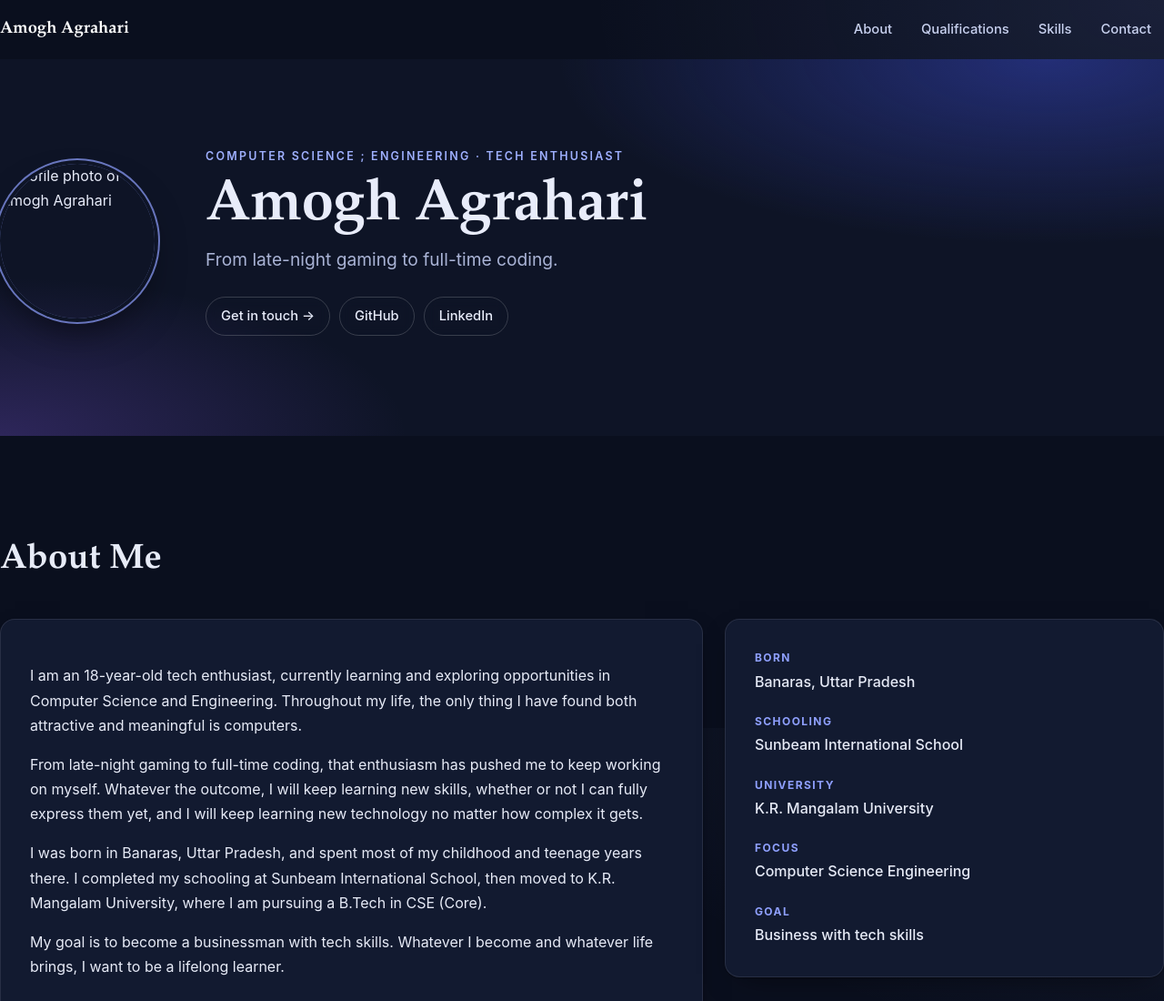
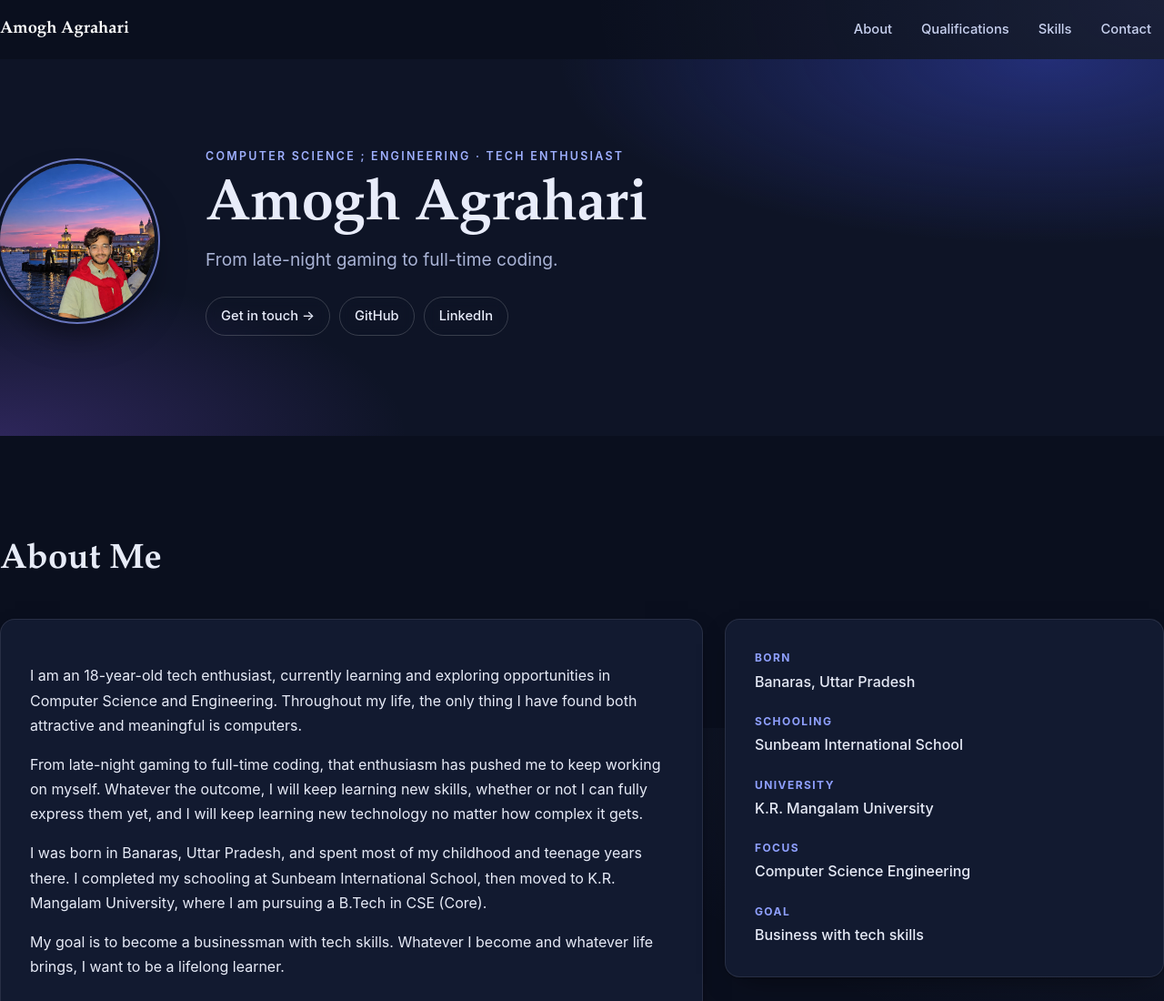
Before and after one commit to amoghagrahari2508-bot/WEB-DEV-1-ASSIGNMENT, a plain HTML site: page assignment2.html in a window 1280 px wide. Shown: the top 1100 px of the page at 91% size. Drawn offline with Linux system fonts and the light colour scheme.

Commit message:
Update assignment2.html

```diff
--- a/assignment2.html
+++ b/assignment2.html
@@ -439,7 +439,7 @@
 
   <header class="hero" id="top">
     <div class="container hero-grid">
-      <img class="avatar" src="image.png" alt="Profile photo of Amogh Agrahari" width="170" height="170">
+      <img class="avatar" src="WhatsApp Image 2026-11-17 at 11.29.32 PM.jpeg" alt="Profile photo of Amogh Agrahari" width="170" height="170">
       <div>
         <p class="eyebrow">Computer Science ; Engineering · Tech Enthusiast</p>
         <h1>Amogh Agrahari</h1>
```
